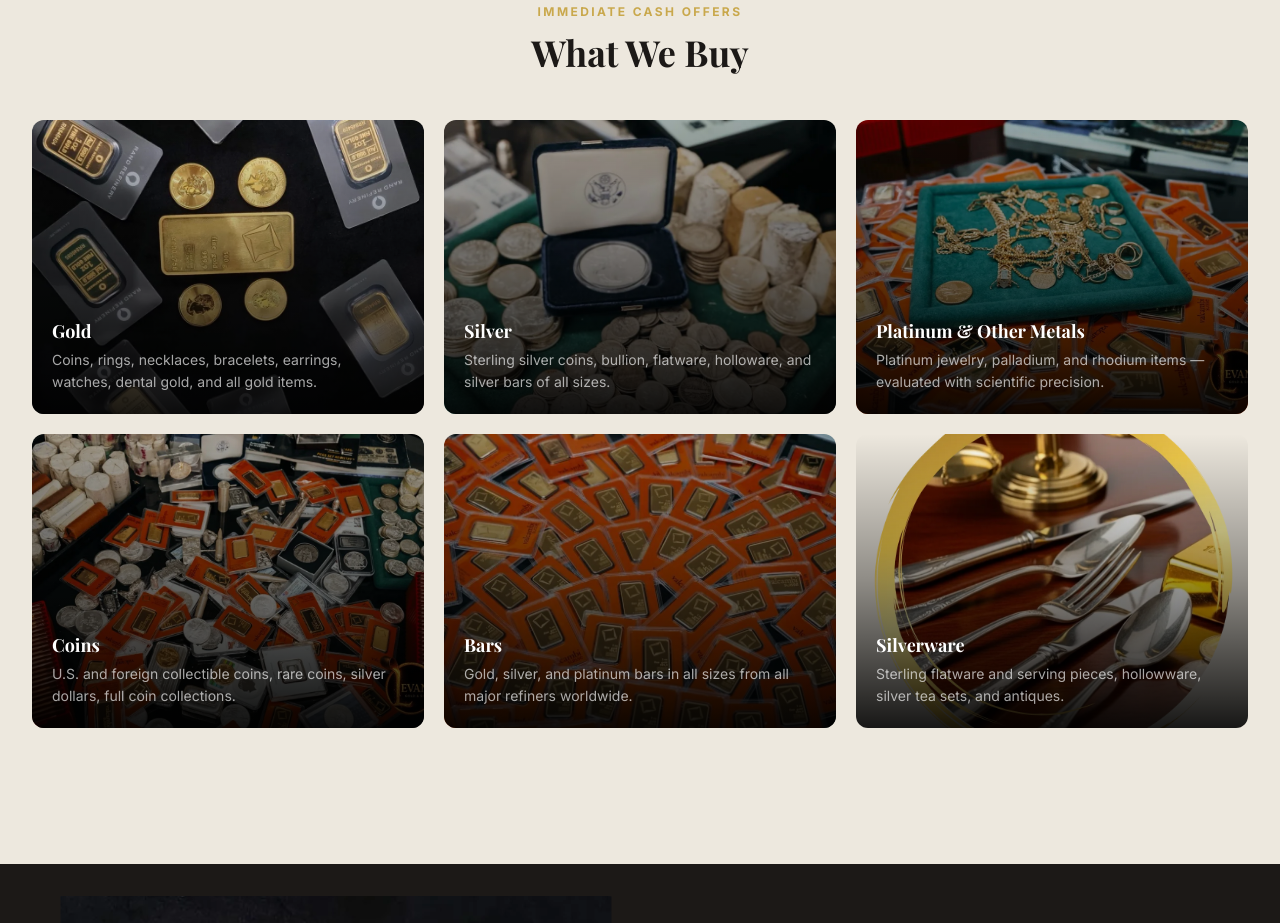
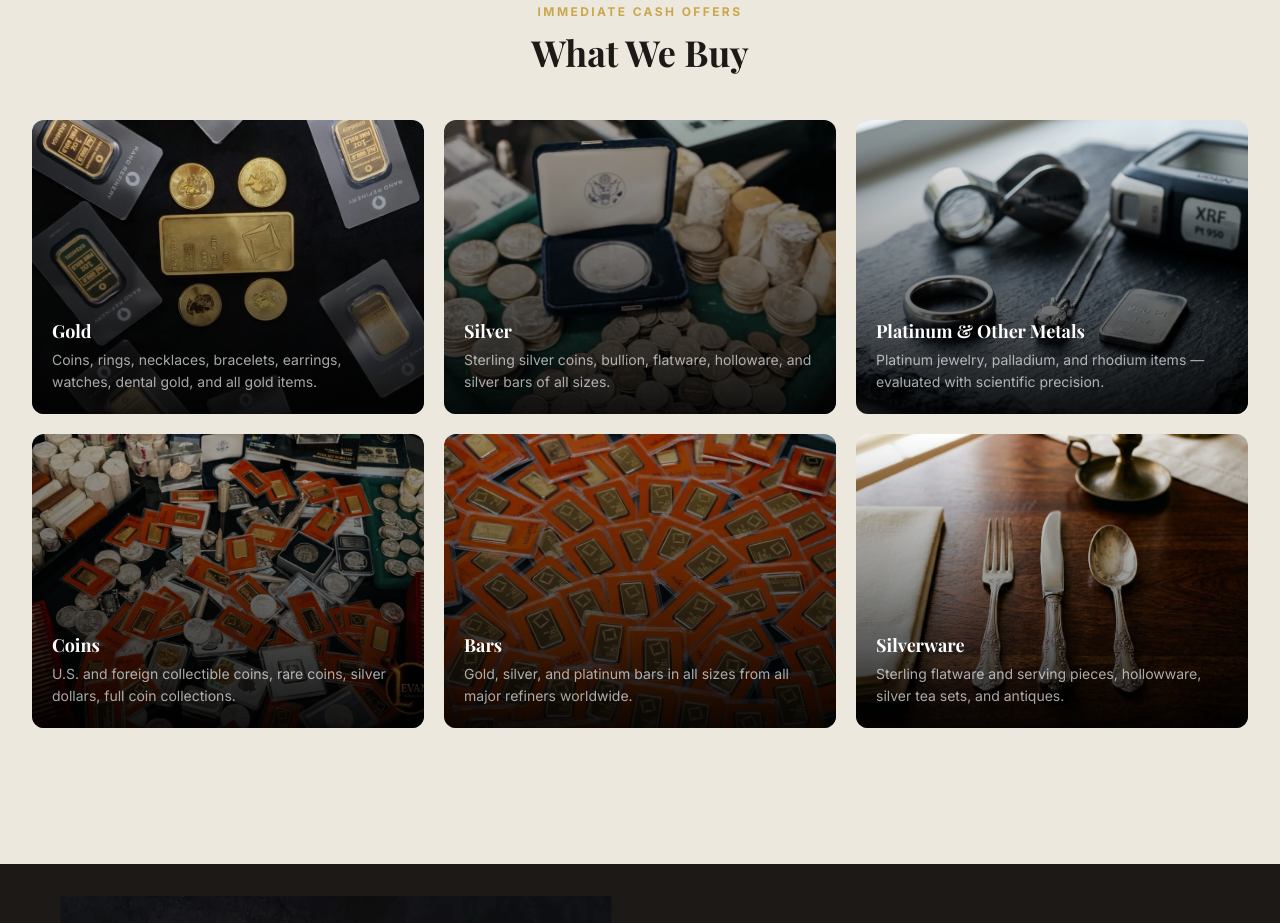
Before and after one commit to Larry-MG/levant-nextjs, a Next.js app: page / in a window 1280 px wide. Shown: the part 3500-4423 px from the top of the page. Built offline with nearby package versions, Linux system fonts and the light colour scheme; no server answers.

Commit message:
Add real photos for silverware and platinum cards on home page
Co-Authored-By: Claude Sonnet 4.6 <noreply@anthropic.com>

```diff
--- a/components/home/WhatWeBuyGrid.tsx
+++ b/components/home/WhatWeBuyGrid.tsx
@@ -22,7 +22,7 @@ const whatWeBuy = [
   {
     title: 'Platinum & Other Metals',
     desc: 'Platinum jewelry, palladium, and rhodium items — evaluated with scientific precision.',
-    img: '/images/store/DSC03395.webp',
+    img: '/images/what-we-buy/platinum.jpg',
     imgAlt: 'Jewelry on velvet tray with gold bars',
     href: '/what-we-buy/platinum',
   },
@@ -43,7 +43,7 @@ const whatWeBuy = [
   {
     title: 'Silverware',
     desc: 'Sterling flatware and serving pieces, hollowware, silver tea sets, and antiques.',
-    img: '/images/what-we-buy/4.webp',
+    img: '/images/what-we-buy/silverware.jpg',
     imgAlt: 'Sterling silverware and flatware',
     href: '/what-we-buy/silverware',
   },
```
Also changed, not shown: public/images/what-we-buy/platinum.jpg (added), public/images/what-we-buy/silverware.jpg (added).
